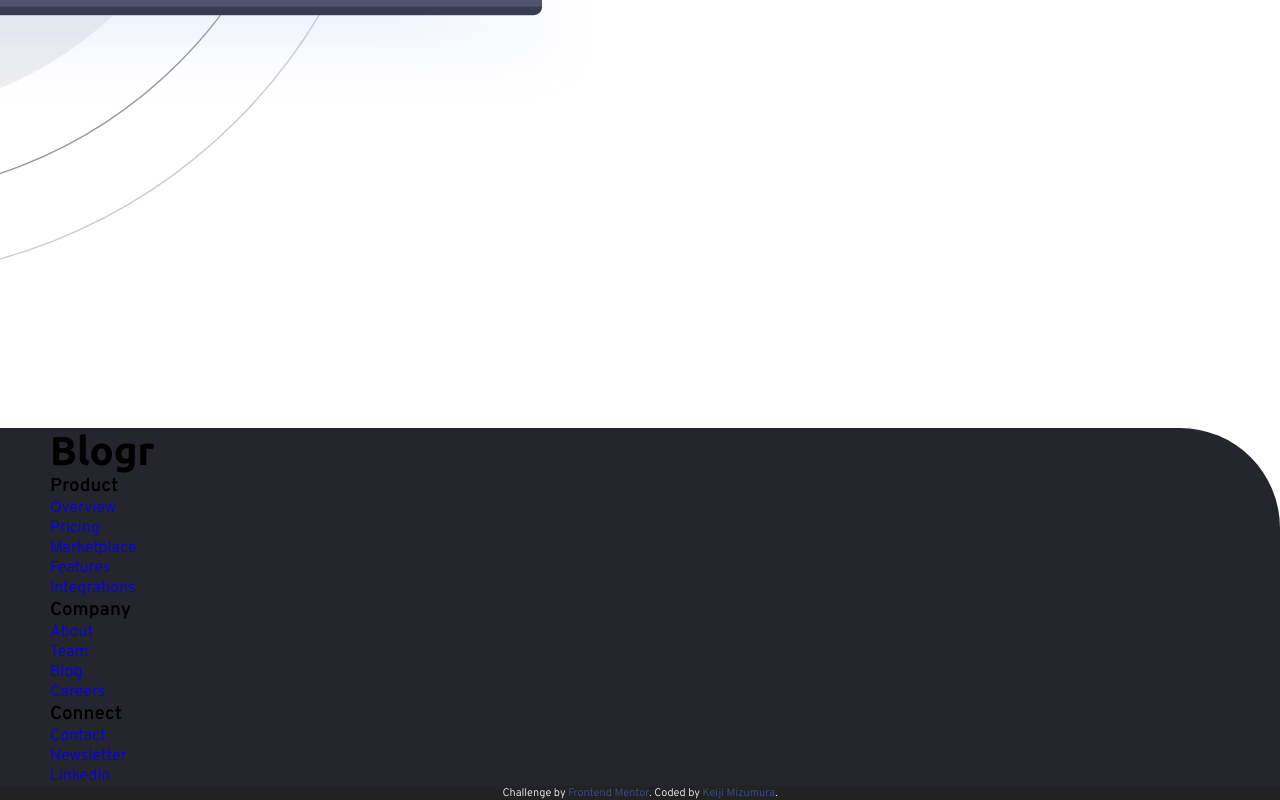
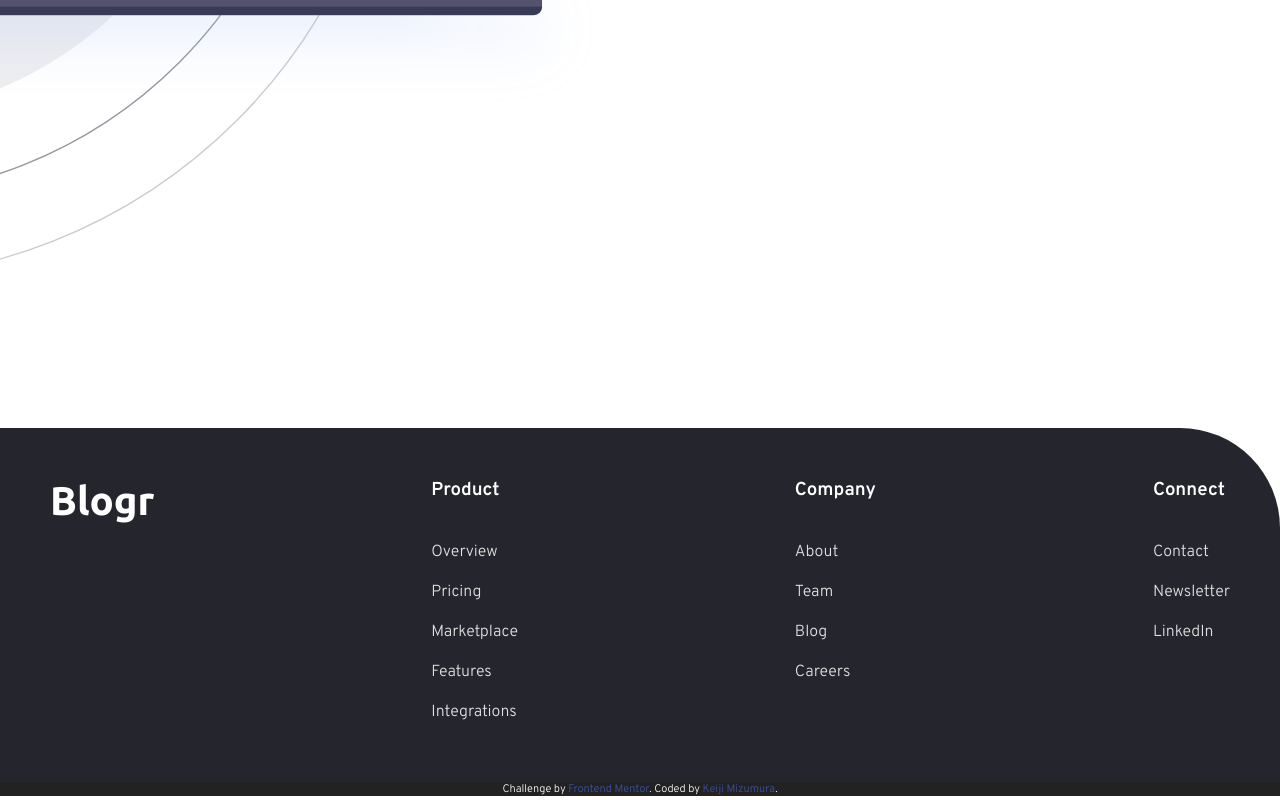
Before and after one commit to Keiji-Mizumura/blogr-landing-page-main.github.io, a plain HTML site: page index.html in a window 1280 px wide. Shown: the part 3284-4084 px from the top of the page. Drawn offline with Linux system fonts and the light colour scheme.

Commit message:
Finished footer

```diff
--- a/styles/main.css
+++ b/styles/main.css
@@ -29,6 +29,12 @@ body{
 @media (max-width: 1200px){
     .container{
         width: 100%;
+    }
+}
+
+@media (max-width: 760px){
+    .container{
+        background-color: black;
     }
 }
 
@@ -131,6 +137,10 @@ header{
 
 .main-navigation nav > ul > li .arrows{
     margin-left: 5px;
+}
+
+.main-navigation nav > ul > li:hover .arrows{
+    transform: rotate(180deg);
 }
 
 .main-navigation nav > ul > li:hover .sub-nav{
@@ -302,4 +312,31 @@ header{
 footer{
     background-color: hsl(240, 10%, 16%);
     border-radius: 0 100px 0 0;
+    color: #fff;
+    padding: 50px 0;
 }
+
+footer > .container{
+    display: flex;
+    justify-content: space-between;
+}
+
+footer .footer-col{
+
+}
+
+footer .footer-nav h3{
+    padding-bottom: 30px;
+}
+
+footer .footer-nav > ul > li{
+    padding: 10px 0;
+}
+
+footer .footer-nav > ul > li > a{
+    color: rgb(224, 224, 224);
+}
+
+footer .footer-nav > ul > li > a:hover{
+    text-decoration: underline;
+}
```
